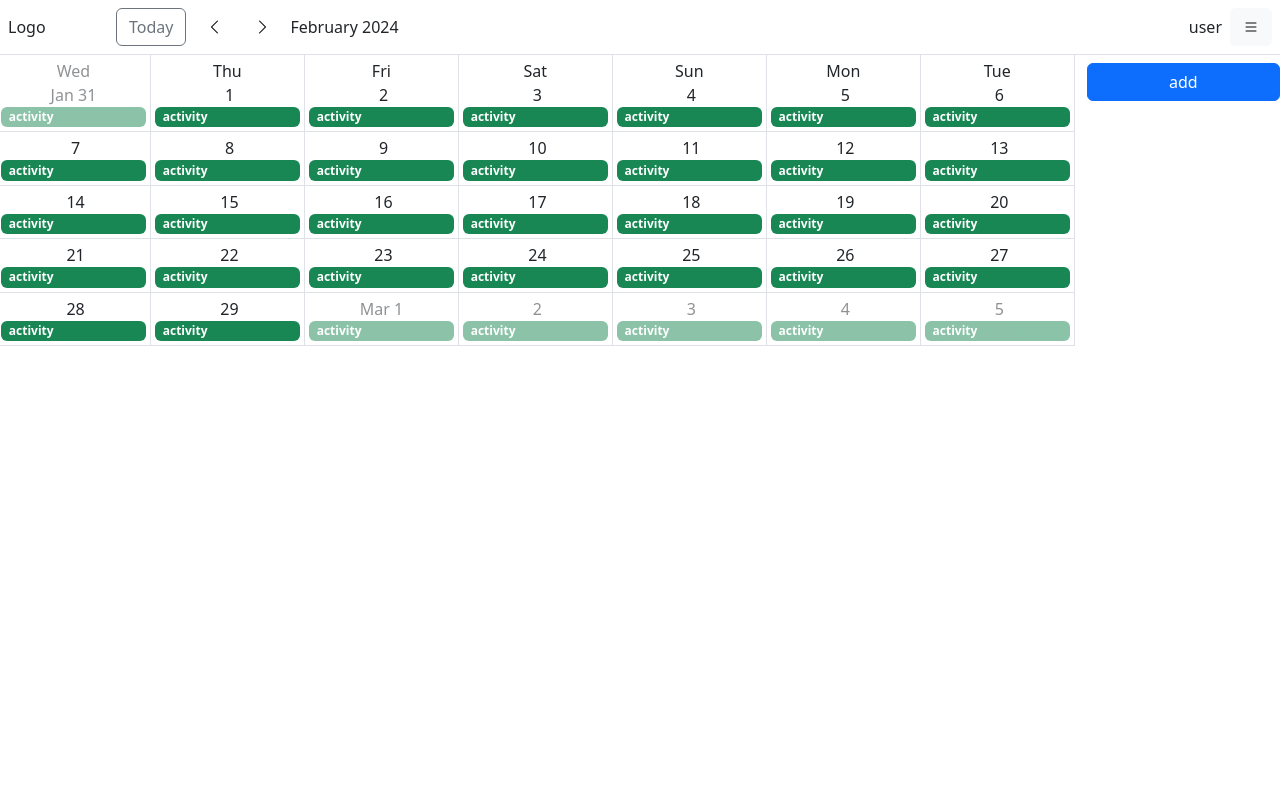
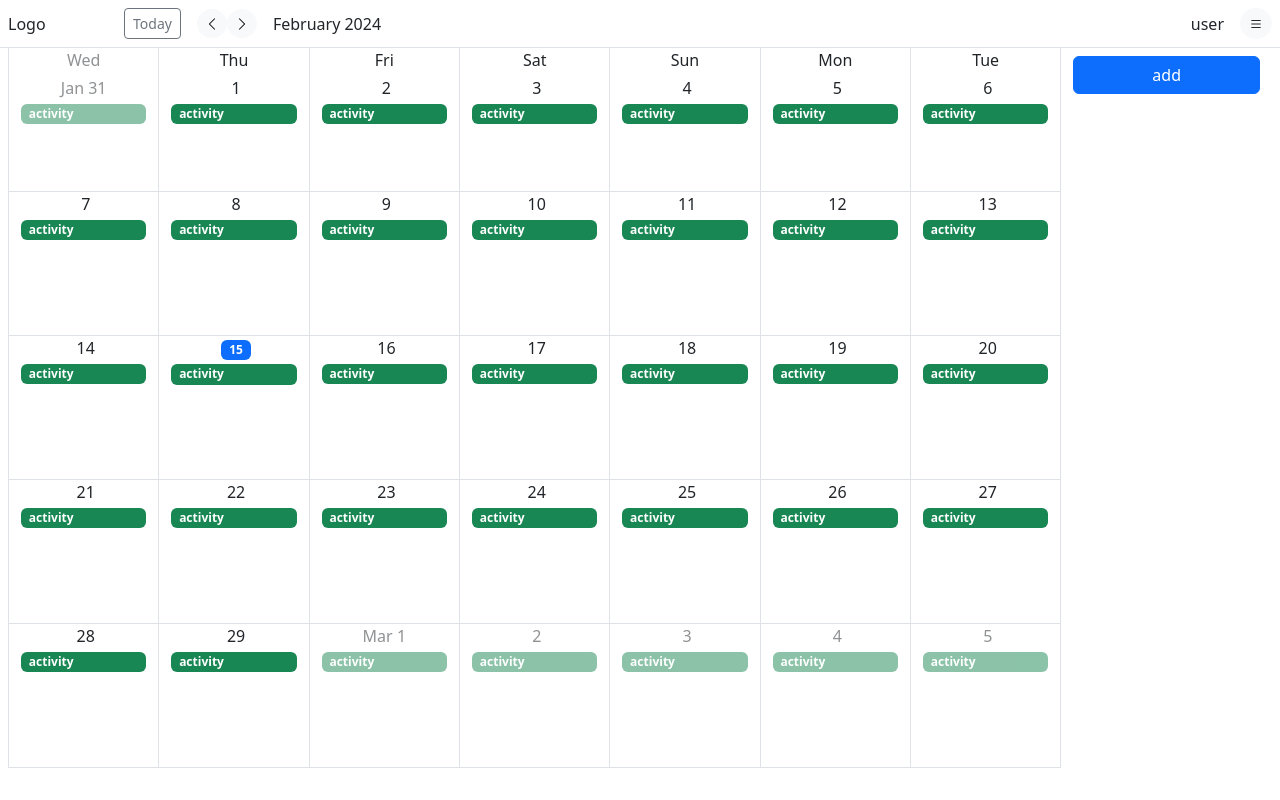
Before and after one commit to BimantaraMajid/planner-web-app, a React (Vite) app: page / in a window 1280 px wide. Built offline with nearby package versions, Linux system fonts and the light colour scheme.

Commit message:
fix first design calendar with bootstrap

```diff
--- a/index.html
+++ b/index.html
@@ -4,10 +4,11 @@
     <meta charset="UTF-8" />
     <link rel="icon" type="image/svg+xml" href="/vite.svg" />
     <link rel="stylesheet" href="https://cdn.jsdelivr.net/npm/bootstrap-icons@1.3.0/font/bootstrap-icons.css">
+
     <meta name="viewport" content="width=device-width, initial-scale=1.0" />
     <title>Plan-Ku</title>
   </head>
-  <body>
+  <body style="-webkit-font-smoothing: antialiased;">
     <div id="root"></div>
     <script type="module" src="/src/main.tsx"></script>
   </body>
--- a/src/HomePage.tsx
+++ b/src/HomePage.tsx
@@ -1,6 +1,6 @@
 import { Badge, Button, Col, Row, Stack } from "react-bootstrap";
 import moment, { Moment } from "moment";
-import { useState } from "react";
+import { useLayoutEffect, useState } from "react";
 
 interface GetMatrixCalendarParams {
   _month?: number;
@@ -47,47 +47,44 @@ function Header({
   setToday,
   increaseMonth,
   decreaseMonth,
+  width = 0,
 }: {
   toggleSidebar: () => void;
   baseDate: Moment;
   setToday: () => void;
   increaseMonth: () => void;
   decreaseMonth: () => void;
+  width?: number;
 }) {
   return (
-    <Row
-      className="sticky-top bg-white p-2 border-bottom"
-      style={{
-        flexWrap: "unset",
-      }}
-    >
-      <Col>
-        <Stack direction="horizontal" gap={2}>
-          <span style={{ minWidth: "100px" }}>Logo</span>
-          <Button variant="outline-secondary" onClick={setToday}>
-            Today
-          </Button>
+    <Row className="col p-2 border-bottom">
+      <Stack gap={3} direction="horizontal">
+        <div style={{ minWidth: "100px" }}>Logo</div>
+        <Button size="sm" variant="outline-secondary" onClick={setToday}>
+          Today
+        </Button>
+        <div className="text-nowrap">
           <Button
-            className="bi bi-chevron-left bg-white  border border-0"
+            size="sm"
+            className="bi bi-chevron-left rounded-circle border border-0"
             variant="light"
             onClick={decreaseMonth}
           ></Button>
           <Button
-            className="bi bi-chevron-right bg-white border border-0"
+            size="sm"
+            className="bi bi-chevron-right rounded-circle border border-0"
             variant="light"
             onClick={increaseMonth}
           ></Button>
-          <span>{baseDate.format("MMMM Y")}</span>
-        </Stack>
-      </Col>
-      <Col xs={2}>
-        <Stack gap={2} direction="horizontal">
-          <span className="ms-auto">user</span>
-          <Button variant="light" onClick={toggleSidebar}>
+        </div>
+        <div className="text-nowrap">{baseDate.format("MMMM Y")}</div>
+        <div className="ms-auto">user</div>
+        {width > 570 && (
+          <Button size="sm" variant="light" className="rounded-circle" onClick={toggleSidebar}>
             <i className="bi bi-list"></i>
           </Button>
-        </Stack>
-      </Col>
+        )}
+      </Stack>
     </Row>
   );
 }
@@ -118,20 +115,25 @@ function Calendar({
     .year(indexYear)
     .month(indexMonth + 1)
     .startOf("month");
+  const today = moment().startOf("day");
   return monthMatrix.map((week, wIndex) => (
     <Row
       key={wIndex}
       style={{
         flexWrap: "unset",
+        minHeight: "18vh",
       }}
     >
       {week.map((day, dIndex) => (
         <Col
           key={`${wIndex} ${dIndex}`}
-          className="border-end border-bottom p-1"
+          className={
+            "border-end border-bottom p-1" +
+            (dIndex === week.length - 1 ? "order-1" : "order-2")
+          }
         >
           <Stack
-            gap={0}
+            gap={1}
             style={{
               opacity: isThisMonth(day, indexMonth) ? 1 : 0.5,
             }}
@@ -140,12 +142,14 @@ function Calendar({
             {wIndex === 0 && (
               <span className="text-center">{day.format("ddd")}</span>
             )}
-            <span className="text-center">
+            <div className="text-center">
               {(day.isSame(oneDayBefore) || day.isSame(oneDayAfter)) &&
                 day.format("MMM")}
               &nbsp;
-              {day.format("D")}
-            </span>
+              <span className={day.isSame(today) ? "badge bg-primary" : ""}>
+                {day.format("D")}
+              </span>
+            </div>
             <Badge bg="success" className="text-start">
               activity
             </Badge>
@@ -156,7 +160,21 @@ function Calendar({
   ));
 }
 
+function useWindowSize() {
+  const [size, setSize] = useState([0, 0]);
+  useLayoutEffect(() => {
+    function updateSize() {
+      setSize([window.innerWidth, window.innerHeight]);
+    }
+    window.addEventListener("resize", updateSize);
+    updateSize();
+    return () => window.removeEventListener("resize", updateSize);
+  }, []);
+  return size;
+}
+
 function HomePage() {
+  const [width] = useWindowSize();
   const [showSidebar, setShowSidebar] = useState(true);
   const [isoDate, setIsoDate] = useState(
     moment().startOf("month").toISOString()
@@ -193,14 +211,16 @@ function HomePage() {
         setToday={setToday}
         increaseMonth={increaseMonth}
         decreaseMonth={decreaseMonth}
+        width={width}
       ></Header>
       <Row
+        className="mx-2"
         style={{
           flexWrap: "unset",
         }}
       >
         <Col
-          className="border-start border-top ms-2"
+          className="border-start border-top"
           style={{ marginTop: "-1px" }}
         >
           <Calendar
@@ -209,7 +229,8 @@ function HomePage() {
             indexYear={baseDate.year()}
           ></Calendar>
         </Col>
-        {showSidebar && (
+
+        {showSidebar && width > 570 && (
           <Col xs={2}>
             <Sidebar></Sidebar>
           </Col>
```
